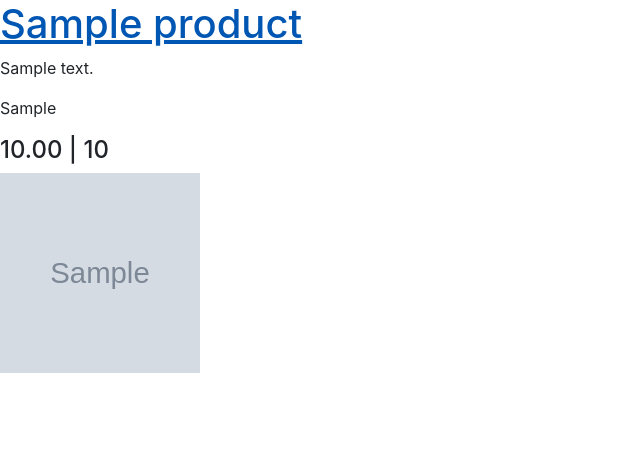
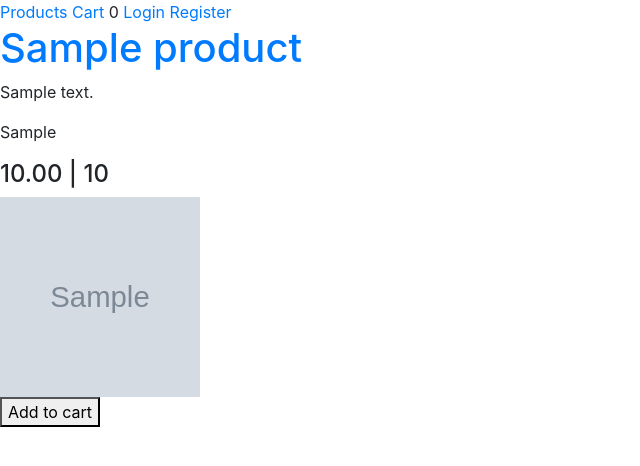
Before and after one commit to Cine-Pixel/django-ecommerce, a Django app: page /products/ in a window 1280 px wide. Shown: the top 466 px of the page, without its empty margins (0-640 px from the left). Run offline with Django 4.2, Linux system fonts and the light colour scheme; tables that the repository leaves empty hold one stand-in row (values such as "Sample post"); grey boxes marked "Sample" are stand-in pictures; data that the repository does not hold is empty; some libraries are stand-ins or nearby versions.

Commit message:
feat(): shopping cart

```diff
--- /dev/null
+++ b/ecommerce/cart/admin.py
@@ -0,0 +1,6 @@
+from django.contrib import admin
+from .models import Cart, CartItem
+
+
+admin.site.register(Cart)
+admin.site.register(CartItem)
--- /dev/null
+++ b/ecommerce/cart/apps.py
@@ -0,0 +1,6 @@
+from django.apps import AppConfig
+
+
+class CartConfig(AppConfig):
+    default_auto_field = "django.db.models.BigAutoField"
+    name = "cart"
--- /dev/null
+++ b/ecommerce/cart/tests.py
@@ -0,0 +1,3 @@
+from django.test import TestCase
+
+# Create your tests here.
--- /dev/null
+++ b/ecommerce/cart/urls.py
@@ -0,0 +1,9 @@
+from django.urls import path
+from .views import view_cart, CartApiView
+
+
+app_name = "cart"
+urlpatterns = [
+    path("", view_cart, name="view-cart"),
+    path("api/", CartApiView.as_view(), name="cart-api"),
+]
--- /dev/null
+++ b/ecommerce/cart/views.py
@@ -0,0 +1,68 @@
+from django.shortcuts import render
+from django.http import HttpRequest, HttpResponse
+from products.models import Product
+from rest_framework import status
+from rest_framework.request import Request
+from rest_framework.response import Response
+from rest_framework.views import APIView
+
+from .serializers import CartItemSerializer
+from .models import Cart
+
+
+class CartApiView(APIView):
+    # permission_classes = [permissions.IsAuthenticated]
+    def get(self, request: Request) -> Response:
+        cart = Cart.objects.get(user = request.user)
+        items = cart.items.all()
+        data = CartItemSerializer(items, many=True).data
+        return Response(data)
+
+    def post(self, request: Request) -> Response:
+        product_id = request.POST["product_id"]
+        cart, _ = Cart.objects.get_or_create(user = request.user)
+        product = Product.objects.get(id=product_id)
+        _, created = cart.items.get_or_create(product=product)
+        data = {"number_of_items_in_cart": cart.items.count()}
+        if created:
+            data["message"] = "Item added to cart"
+            return Response(data, status=status.HTTP_201_CREATED)
+        else:
+            data["message"] = "Item already in cart"
+            return Response(data, status=status.HTTP_200_OK)
+
+    def put(self, request: Request) -> Response:
+        item_id = request.POST["item_id"]
+        quantity = request.POST.get("quantity", None)
+        try:
+            cart = Cart.objects.get(user = request.user)
+        except Cart.DoesNotExist:
+            return Response(data={"message": "Cart does not exist"}, status=status.HTTP_404_NOT_FOUND)
+
+        item = cart.items.filter(id = item_id).first()
+        if item:
+            item.quantity = quantity if quantity is not None else (item.quantity + 1)
+            item.save()
+            return Response(data={"message": f"Added one more {item.product.name}"}, status=status.HTTP_200_OK)
+        else:
+            return Response(data={"message": "Item not in cart"}, status=status.HTTP_404_NOT_FOUND)
+
+    def delete(self, request: Request) -> Response:
+        item_id = request.POST["item_id"]
+        try:
+            cart = Cart.objects.get(user = request.user)
+        except Cart.DoesNotExist:
+            return Response(data={"message": "Cart does not exist"}, status=status.HTTP_404_NOT_FOUND)
+
+        cart.items.filter(id = item_id).delete()
+        return Response(status=status.HTTP_204_NO_CONTENT)
+
+
+def view_cart(request: HttpRequest) -> HttpResponse:
+    cart, _ = Cart.objects.get_or_create(user = request.user)
+    items = cart.items.all()
+    context = {
+        "cart_id": cart.id,
+        "cart_items": items,
+    }
+    return render(request, "cart/view_cart.html", context=context)
--- a/ecommerce/ecommerce/settings.py
+++ b/ecommerce/ecommerce/settings.py
@@ -39,6 +39,8 @@ INSTALLED_APPS = [
     "django.contrib.staticfiles",
     "users.apps.UsersConfig",
     "products.apps.ProductsConfig",
+    "rest_framework",
+    "cart.apps.CartConfig",
 ]
 
 MIDDLEWARE = [
--- a/ecommerce/ecommerce/urls.py
+++ b/ecommerce/ecommerce/urls.py
@@ -7,6 +7,7 @@ urlpatterns = [
     path("admin/", admin.site.urls),
     path("auth/", include("users.urls")),
     path("products/", include("products.urls")),
+    path("cart/", include("cart.urls")),
 ]
 
 if settings.DEBUG:
--- /dev/null
+++ b/ecommerce/static/js/app.js
@@ -0,0 +1,90 @@
+const getCookie = (name) => {
+    let cookieValue = null;
+    if (document.cookie && document.cookie !== '') {
+        const cookies = document.cookie.split(';');
+        for (let i = 0; i < cookies.length; i++) {
+            const cookie = cookies[i].trim();
+            if (cookie.substring(0, name.length + 1) === (name + '=')) {
+                cookieValue = decodeURIComponent(cookie.substring(name.length + 1));
+                break;
+            }
+        }
+    }
+    return cookieValue;
+}
+
+
+const addToCart = (event) => {
+    const product_id = event.target.dataset.productId;
+    const url = "/cart/api/";
+
+    $.ajax({
+        type: "POST",
+        url: url,
+        data: {
+            "csrfmiddlewaretoken": getCookie("csrftoken"),
+            "product_id": product_id,
+        },
+        success: function(response) {
+            $("#cart-item-number").text(response.number_of_items_in_cart);
+            alert(response["message"]);
+            event.target.disabled = true;
+        }
+    });
+}
+
+const deleteCartItem = (event) => {
+    const item_id = event.target.dataset.itemId;
+
+    $.ajax({
+        type: "DELETE",
+        url: "/cart/api/",
+        data: {
+            "csrfmiddlewaretoken": getCookie("csrftoken"),
+            "item_id": item_id,
+        },
+        headers:{"X-CSRFToken": getCookie("csrftoken")},
+        success: function(response) {
+            const element = event.target.parentElement.parentElement;
+            element.parentElement.removeChild(element);
+        },
+    });
+}
+
+
+const incrementCartItem = (event) => {
+    const item_id = event.target.dataset.itemId;
+
+    $.ajax({
+        type: "PUT",
+        url: "/cart/api/",
+        data: {
+            "csrfmiddlewaretoken": getCookie("csrftoken"),
+            "item_id": item_id,
+        },
+        headers:{"X-CSRFToken": getCookie("csrftoken")},
+        success: function(response) {
+            const element = event.target.parentElement.parentElement;
+            console.log(element)
+        },
+    });
+}
+
+
+const addCartButtons = document.querySelectorAll(".btn-cart");
+addCartButtons.forEach(button => button.addEventListener("click", addToCart));
+
+const deleteCartItemButtons = document.querySelectorAll(".btn-cart-item-delete");
+deleteCartItemButtons.forEach(button => button.addEventListener("click", deleteCartItem));
+
+const incrementCartItemButtons = document.querySelectorAll(".btn-cart-item-increment");
+incrementCartItemButtons.forEach(button => button.addEventListener("click", incrementCartItem));
+
+
+$.ajax({
+    type: "GET",
+    url: "/cart/api/",
+    success: function(response) {
+        $("#cart-item-number").text(response.length);
+    }
+});
--- a/ecommerce/templates/base.html
+++ b/ecommerce/templates/base.html
@@ -1,20 +1,24 @@
 <!DOCTYPE html>
 <html lang="en">
 <head>
+    {% load static %}
     <meta charset="UTF-8">
     <meta http-equiv="X-UA-Compatible" content="IE=edge">
     <meta name="viewport" content="width=device-width, initial-scale=1.0">
     <link rel="stylesheet" href="https://cdn.jsdelivr.net/npm/bootstrap@4.0.0/dist/css/bootstrap.min.css" integrity="sha384-Gn5384xqQ1aoWXA+058RXPxPg6fy4IWvTNh0E263XmFcJlSAwiGgFAW/dAiS6JXm" crossorigin="anonymous">
+    <script src="https://cdnjs.cloudflare.com/ajax/libs/jquery/3.5.1/jquery.min.js"></script>
 
     <title>Ecommerce | {% block title %}{% endblock title %}</title>
 </head>
 <body>
+    {% include 'components/_navbar.html' %}
 
     {% block content %}
     {% endblock content %}
 
-    <script src="https://code.jquery.com/jquery-3.2.1.slim.min.js" integrity="sha384-KJ3o2DKtIkvYIK3UENzmM7KCkRr/rE9/Qpg6aAZGJwFDMVNA/GpGFF93hXpG5KkN" crossorigin="anonymous"></script>
     <script src="https://cdn.jsdelivr.net/npm/popper.js@1.12.9/dist/umd/popper.min.js" integrity="sha384-ApNbgh9B+Y1QKtv3Rn7W3mgPxhU9K/ScQsAP7hUibX39j7fakFPskvXusvfa0b4Q" crossorigin="anonymous"></script>
     <script src="https://cdn.jsdelivr.net/npm/bootstrap@4.0.0/dist/js/bootstrap.min.js" integrity="sha384-JZR6Spejh4U02d8jOt6vLEHfe/JQGiRRSQQxSfFWpi1MquVdAyjUar5+76PVCmYl" crossorigin="anonymous"></script>
+
+    <script src="{% static 'js/app.js' %}"></script>
 </body>
 </html>
--- /dev/null
+++ b/ecommerce/templates/components/_navbar.html
@@ -0,0 +1,8 @@
+<nav>
+    <a href="{% url 'list-products' %}">Products</a>
+    <a href="{% url 'cart:view-cart' %}">Cart</a> <span id="cart-item-number">0</span>
+    {% if not user.is_authenticated %}
+        <a href="{% url 'login' %}">Login</a>
+        <a href="{% url 'register' %}">Register</a>
+    {% endif %}
+</nav>
--- /dev/null
+++ b/ecommerce/templates/errors/not_allowed.html
@@ -0,0 +1 @@
+<h1>405 NOT ALLOWED!!! GET OUT OF HERE!!!</h1>
--- a/ecommerce/templates/products/list_products.html
+++ b/ecommerce/templates/products/list_products.html
@@ -11,6 +11,8 @@
                 <p>{{ product.category }}</p>
                 <h4>{{ product.price }} | {{ product.quantity }}</h4>
                 <img src="{{ product.image_set.all.0.image.url }}" alt="product image" style="width: 200px; height: 200px;">
+                <br>
+                <button class="btn-cart" data-product-id={{ product.id }}>Add to cart</button>
             </div>
         {% endfor %}
     </div>
```
Also changed, not shown: ecommerce/cart/models.py (added, +17 -0 lines), ecommerce/cart/serializers.py (added, +14 -0 lines), ecommerce/templates/cart/view_cart.html (added, +30 -0 lines), ecommerce/cart/__init__.py (added), ecommerce/cart/migrations/0001_initial.py (added), ecommerce/cart/migrations/__init__.py (added).
